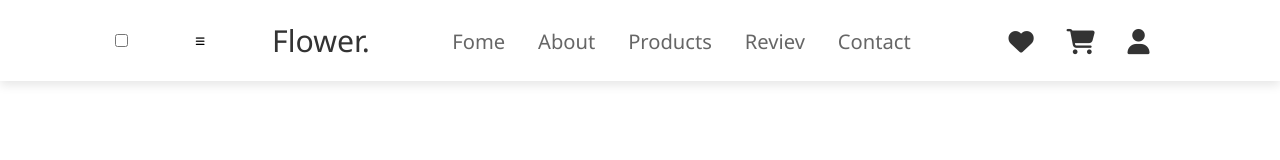
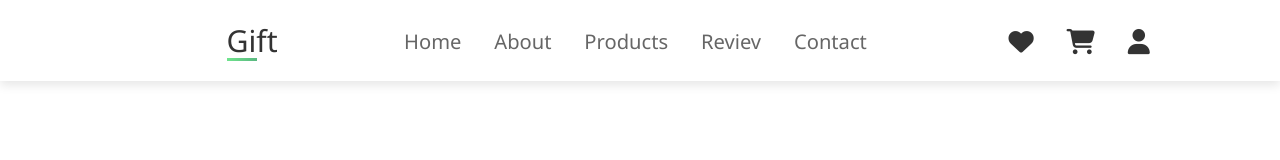
Before and after one commit to hulyakucuk/responsive-gift-shop-website, a plain HTML site: page index.html in a window 1280 px wide. Drawn offline with Linux system fonts and the light colour scheme.

Commit message:
update html and css file

```diff
--- a/index.html
+++ b/index.html
@@ -10,13 +10,13 @@
 <body>
     <header>
 
-        <input type="checkbox" name="" class="toggler">
-        <label for="toggler"><i class="fa-solid fa-bars"></i></label>
+        <input type="checkbox" name="" id="toggler">
+        <label for="toggler"><i class="fa-solid fa-bars bar"></i></label>
 
-        <a href="#" class="logo">flower<span>.</span></a>
+        <a href="#" class="logo">gift</a>
 
         <nav class="navbar">
-            <a href="#home">fome</a>
+            <a href="#home">home</a>
             <a href="#about">about</a>
             <a href="#products">products</a>
             <a href="#review">reviev</a>
--- a/style.css
+++ b/style.css
@@ -36,6 +36,17 @@ header .logo{
     font-size: 3rem;
     color: #333;
     font-weight: 400;
+    position: relative;
+}
+
+header .logo::before{
+    content: " ";
+    position: absolute;
+    left: 0;
+    bottom: 0;
+    height: 3px;
+    width: 30px;
+    background: linear-gradient(135deg, #71e68e, #59b680);
 }
 
 header .navbar a{
@@ -56,3 +67,14 @@ header .icons a{
 header .icons a:hover{
     color:var(--green) ;
 }
+header #toggler{
+    display: none;
+}
+header .bar{
+    color: #333;
+    font-size: 3rem;
+    padding: .5rem 1.5rem;
+    border-radius: .5rem;
+    cursor: pointer;
+    display: none;
+}
```
